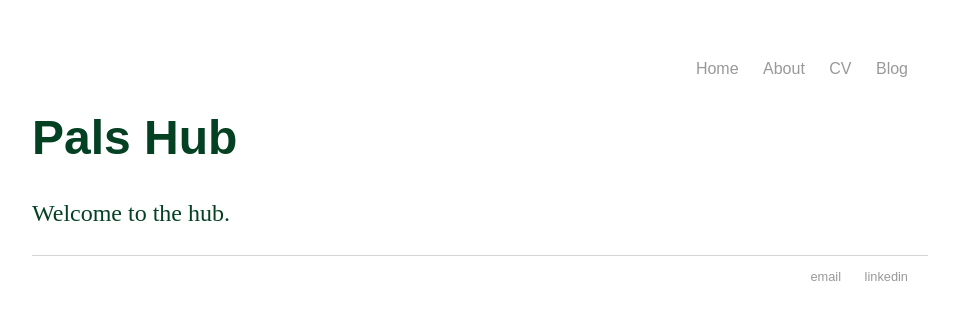
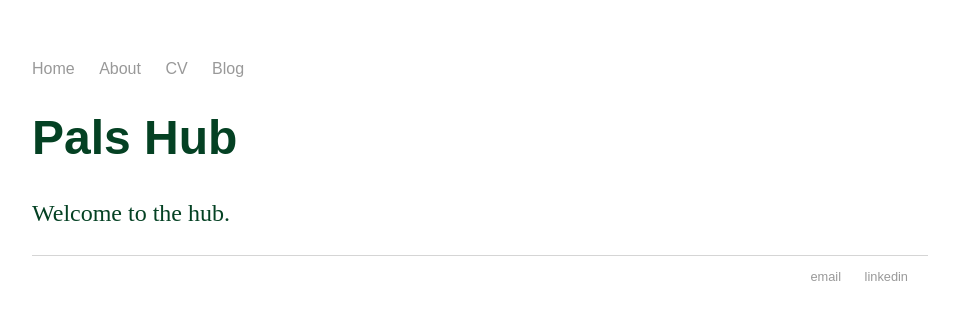
Before and after one commit to pals-hub/pals-hub.github.io, a Jekyll site: the page built from index.html, in a window 1280 px wide. Shown: the top 320 px of the page, without its empty margins (160-1119 px from the left). Built offline with Jekyll 4.4.1, drawn with Linux system fonts in a browser that asks for light colours.

Commit message:
Update index.html

```diff
--- a/index.html
+++ b/index.html
@@ -1,30 +1,8 @@
-<!DOCTYPE html>
-<html>
-	<!-- link to main stylesheet -->
-	<link rel="stylesheet" type="text/css" href="/css/main.css">
-	<head>
-		<title>Pals Hub</title>
-	</head>
-	<body>
-		<nav>
-			<ul style="text-align:right">
-				<li><a href="/">Home</a></li>
-				<li><a href="/about">About</a></li>
-				<li><a href="/cv">CV</a></li>
-				<li><a href="/blog">Blog</a></li>
-			</ul>
-		</nav>
-		<div class="container">
-			<div class="blurb">
-				<h1>Pals Hub</h1>
-				<p>Welcome to the hub.</p>
-			</div><!-- /.blurb -->
-		</div><!-- /.container -->
-		<footer>
-			<ul style="text-align:right">
-				<li><a href="mailto:prabhatpal23@gmail.com">email</a></li>
-				<li><a href="https://www.linkedin.com/in/prabhat-pal-96138184/">linkedin</a></li>
-			</ul>
-		</footer>
-	</body>
-</html>
+---
+layout: default
+title: Pals Hub
+---
+<div class="blurb">
+	<h1>Pals Hub</h1>
+	<p>Welcome to the hub.</p>
+</div><!-- /.blurb -->
```
